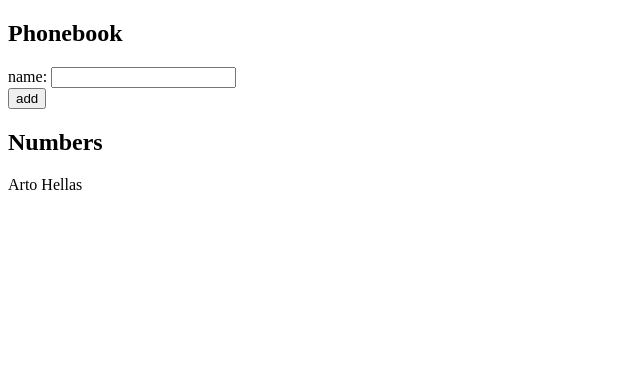
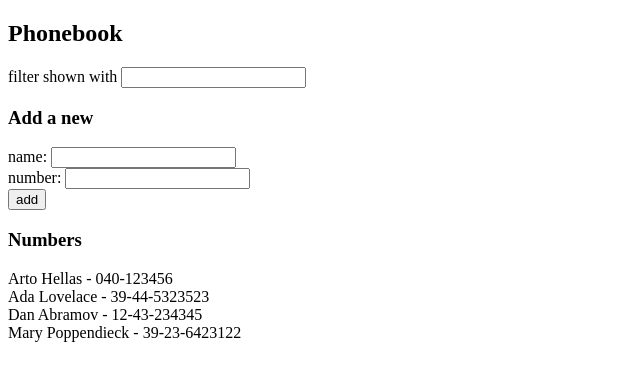
Before and after one commit to niischal/fullStackPart2, a React (Create React App) app in the folder phonebook/: page / in a window 1280 px wide. Shown: the top 380 px of the page, without its empty margins (0-640 px from the left). Built offline with nearby package versions, Linux system fonts and the light colour scheme.

Commit message:
updatePart2.8

```diff
--- a/phonebook/src/App.js
+++ b/phonebook/src/App.js
@@ -2,65 +2,88 @@ import { useState } from 'react'
 
 const App = () => {
   const [persons, setPersons] = useState([
-    { name: 'Arto Hellas' }
+    { name: 'Arto Hellas', number: '040-123456', id: 1 },
+    { name: 'Ada Lovelace', number: '39-44-5323523', id: 2 },
+    { name: 'Dan Abramov', number: '12-43-234345', id: 3 },
+    { name: 'Mary Poppendieck', number: '39-23-6423122', id: 4 }
   ])
+  return (
+    <div>
+      <h2>Phonebook</h2>
+      <Filter/>
+      <h3>Add a new</h3>
+      <PersonForm persons={persons} setPersons={setPersons}/>
+      <h3>Numbers</h3>
+      {persons.map(person => <Person name={person.name} number={person.number} key={person.id}/>)}
+    </div>
+  )
+}
+
+const Filter =() =>{
+  const[filter,setFilter]=useState('')
+  const handleFilterChange = () => {
+    setFilter(filter)
+  }
+  return(
+    <div>
+      filter shown with <input value={filter} onChange={handleFilterChange}/>
+    </div>
+  )
+}
+const Person = ({name, number}) => {
+  return(
+    <div>{name}  -  {number}</div>
+  )
+}
+
+const PersonForm = ({persons,setPersons}) => {
   const [newName, setNewName] = useState('')
+  const [newNumber, setNewNumber] = useState('')
 
-  const handleChange = (event) => {
+
+  const handleNameChange = (event) => {
     setNewName(event.target.value)
+
   }
+  const handleNumberChange = (event) => {
+    setNewNumber(event.target.value)
 
+  }
   const handleAdd = (event) => {
     event.preventDefault()
-    const  newObj =[
-      {name:newName}
-    ]
+    const  newObj ={
+      name:newName,
+      number: newNumber,
+      id: persons.length+1
+    }
+
     const compare = (o1,o2) => {
-      console.log("comp..",o1,o2,o1.name===o2.name)
-      if (o1.name===o2.name){
+      if (o1.name===o2.name || o1.number===o2.number){
         return true
       }
     }
+    (persons.some(person=> compare(person,newObj)))
+    ? alert (`${newName} is already added to phonebook`)
+    :setPersons(persons.concat(newObj))
 
-    console.log(persons)
-    persons.map(person => {
-     console.log( compare(person,newObj))
-
-    })
-
-    // if(compare){
-    //   console.log(newName)
-    //   alert(`${newName} is already added to phonebook`)
-    // }
-    // else{
-
-    // setPersons(persons.concat(newObj))
-    // }
 
     setNewName('')
+    setNewNumber('')
   }
-
-
-  return (
+  return(
     <div>
-      <h2>Phonebook</h2>
       <form onSubmit={handleAdd}>
         <div>
-          name: <input value={newName} onChange={handleChange}/>
+          name: <input value={newName} onChange={handleNameChange}/>
+        </div>
+        <div>
+          number: <input value={newNumber} onChange={handleNumberChange}/>
         </div>
         <div>
           <button type="submit" >add</button>
         </div>
       </form>
-      <h2>Numbers</h2>
-      {persons.map(person => <Person name={person.name}/>)}
     </div>
   )
 }
-
-const Person = ({name}) => {
-  return(
-    <div>{name}</div>
-  )
-}
 export default App
```
